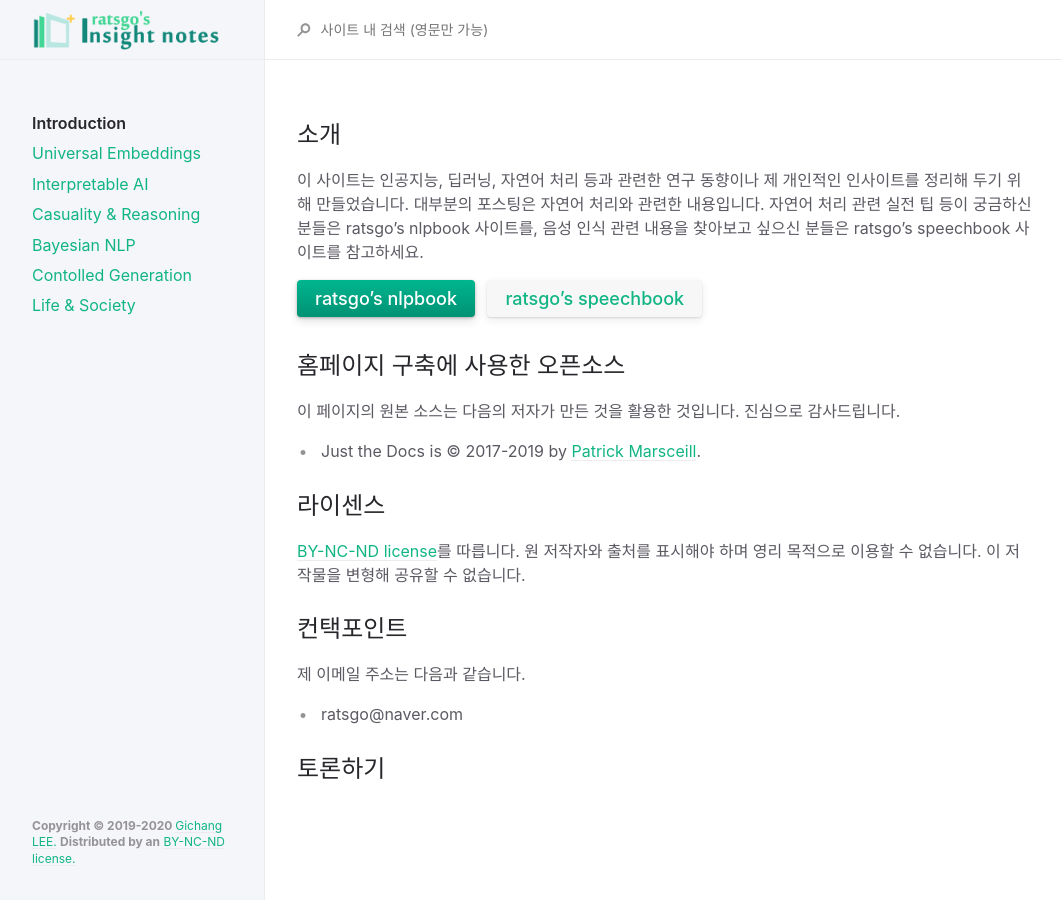
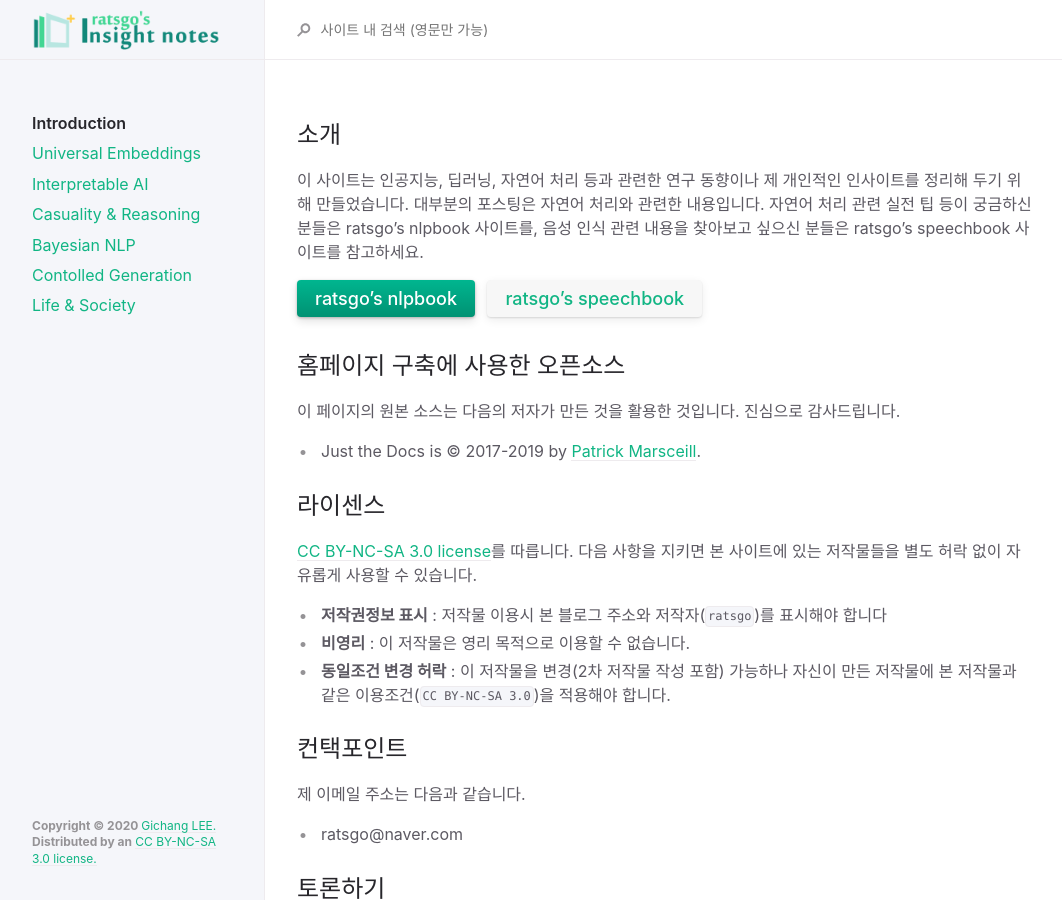
Before and after one commit to ratsgo/insight-notes, a Jekyll site: the page built from index.md, in a window 1280 px wide. Shown: the whole page, without its empty margins (107-1169 px from the left). Built offline with Jekyll 4.4.1, drawn with Linux system fonts in a browser that asks for light colours; comment, search, counter and statistics services are not loaded.

Commit message:
라이센스 변경

```diff
--- a/_layouts/default.html
+++ b/_layouts/default.html
@@ -37,7 +37,7 @@ layout: table_wrappers
         {% include nav.html %}
       </div>
       <footer class="site-footer">
-        <p class="text-small text-grey-dk-000 mb-4"><b>Copyright &copy; 2019-2020 </b><a href="https://ratsgo.github.io/about">Gichang LEE.</a> <b>Distributed by an</b> <a href="https://github.com/ratsgo/nlpbook/tree/master/LICENSE.txt">BY-NC-ND license.</a></p>
+        <p class="text-small text-grey-dk-000 mb-4"><b>Copyright &copy; 2020 </b><a href="https://ratsgo.github.io/about">Gichang LEE.</a> <b>Distributed by an</b> <a href="https://github.com/ratsgo/insight-notes/blob/master/LICENSE">CC BY-NC-SA 3.0 license.</a></p>
       </footer>
     </div>
     <div class="main-content-wrap js-main-content" tabindex="0">
--- a/index.md
+++ b/index.md
@@ -23,7 +23,11 @@ permalink: /
 
 ## 라이센스
 
-[BY-NC-ND license](https://github.com/ratsgo/insight-notes/blob/master/LICENSE)를 따릅니다. 원 저작자와 출처를 표시해야 하며 영리 목적으로 이용할 수 없습니다. 이 저작물을 변형해 공유할 수 없습니다.
+[CC BY-NC-SA 3.0 license](https://github.com/ratsgo/insight-notes/blob/master/LICENSE)를 따릅니다. 다음 사항을 지키면 본 사이트에 있는 저작물들을 별도 허락 없이 자유롭게 사용할 수 있습니다.
+
+- **저작권정보 표시** : 저작물 이용시 본 블로그 주소와 저작자(`ratsgo`)를 표시해야 합니다
+- **비영리** : 이 저작물은 영리 목적으로 이용할 수 없습니다.
+- **동일조건 변경 허락** : 이 저작물을 변경(2차 저작물 작성 포함) 가능하나 자신이 만든 저작물에 본 저작물과 같은 이용조건(`CC BY-NC-SA 3.0`)을 적용해야 합니다.
 
 
 
```
Also changed, not shown: 1 other file.
